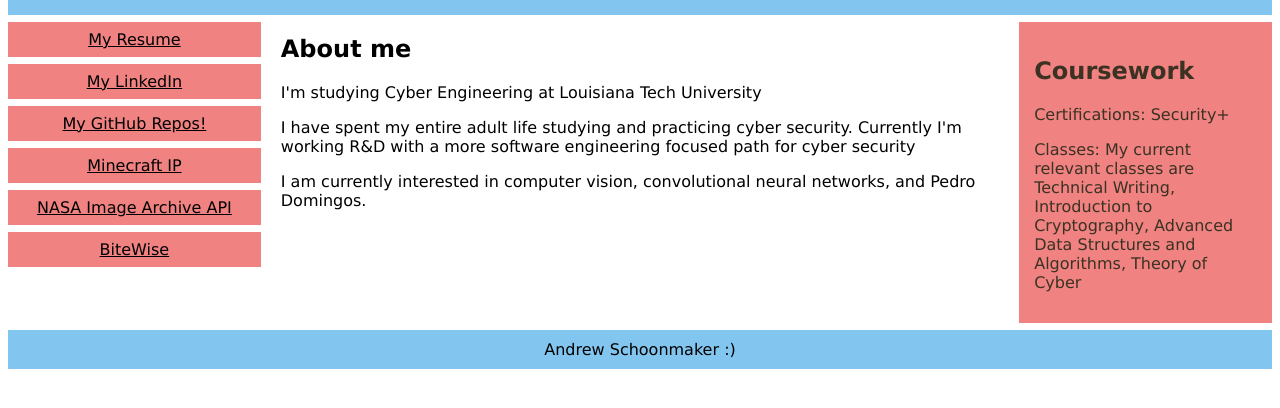
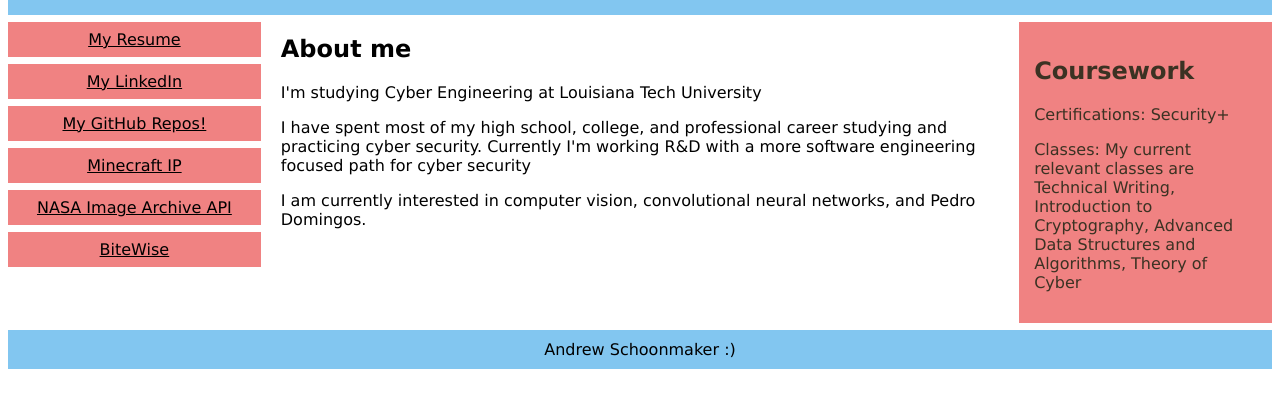
Before and after one commit to schoobydrew/schoobydrew.github.io, a plain HTML site: page index.html in a window 1280 px wide. Shown: the part 104-512 px from the top of the page. Drawn offline with Linux system fonts and the light colour scheme.

Commit message:
Update index.html

```diff
--- a/index.html
+++ b/index.html
@@ -72,7 +72,7 @@
   <div class="main">
     <h2>About me</h2>
     <p>I'm studying Cyber Engineering at Louisiana Tech University</p>
-    <p>I have spent my entire adult life studying and practicing cyber security. Currently I'm working R&D with a more software engineering focused path for cyber security</p>
+    <p>I have spent most of my high school, college, and professional career studying and practicing cyber security. Currently I'm working R&D with a more software engineering focused path for cyber security</p>
     <p>I am currently interested in computer vision, convolutional neural networks, and Pedro Domingos.</p>
   </div>
 
```
